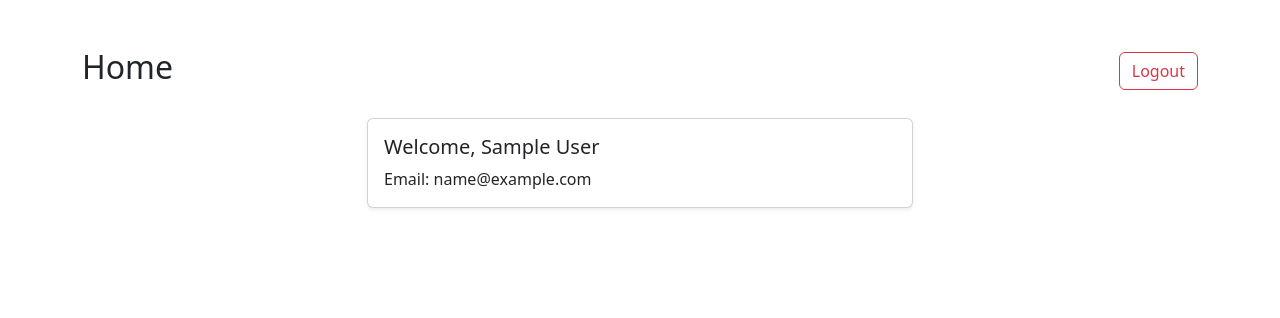
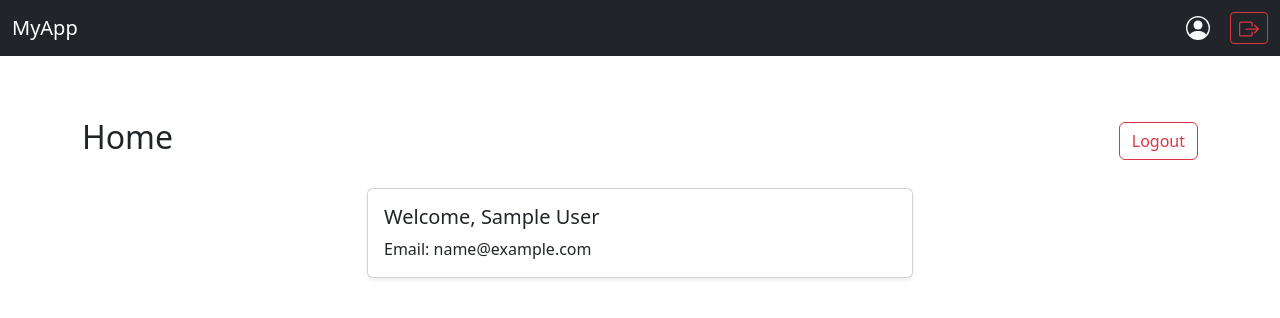
Before and after one commit to DianaFriptuleac/social-media-frontend, a React (Vite) app: page /home in a window 1280 px wide. Shown: the top 318 px of the page. Built offline with nearby package versions, Linux system fonts and the light colour scheme; sample sign-in values are in the browser's storage.

Commit message:
add AppNavbar

```diff
--- /dev/null
+++ b/src/Components/AppNavbar.tsx
@@ -0,0 +1,99 @@
+import { useNavigate } from "react-router-dom";
+import { useAppDispatch, useAppSelector } from "../store/hooks";
+import { useState } from "react";
+import { logout } from "../store/authSlice";
+import { Navbar, Container, Nav, Offcanvas, Button } from "react-bootstrap";
+import { BsPersonCircle, BsBoxArrowRight  } from "react-icons/bs";
+
+const AppNavbar = () => {
+  const dispatch = useAppDispatch();
+  const navigate = useNavigate();
+  const user = useAppSelector((state) => state.auth.user);
+
+  //Stato per aprire e chiudere il menu laterale
+  const [show, setShow] = useState(false);
+
+  const handleLogout = () => {
+    dispatch(logout());
+    navigate("/login");
+  };
+
+  const handleNavigate = (path: string) => {
+    navigate(path);
+    setShow(false); // chiudo il menu dopo il click
+  };
+
+  return (
+    <>
+      <Navbar
+        key="md"
+        bg="dark"
+        variant="dark"
+        expand="md"
+        className="mb-4"
+        fixed="top" // sempre in alto
+      >
+        <Container fluid>
+          {/* Brand / Home */}
+          <Navbar.Brand
+            style={{ cursor: "pointer" }}
+            onClick={() => handleNavigate("/")}
+          >
+            MyApp
+          </Navbar.Brand>
+
+          {/* Hamburger per offcanvas su mobile */}
+          <Navbar.Toggle
+            aria-controls="offcanvasNavbar"
+            onClick={() => setShow(true)}
+          />
+
+          {/* Parte destra: icona utente + logout (sempre visibile) */}
+          <div className="d-flex align-items-center ms-auto">
+            {user && (
+              <span
+                className="text-light me-3 d-flex align-items-center"
+                style={{ cursor: "pointer" }}
+                onClick={() => handleNavigate("/me")}
+              >
+                <BsPersonCircle size={24} className="me-1" />
+               {/*  <span className="d-none d-sm-inline">
+                  {user.name} {user.surname}
+                </span> */}
+              </span>
+            )}
+            <Button variant="outline-danger" size="sm" onClick={handleLogout}>
+               <BsBoxArrowRight size={20} />
+            </Button>
+          </div>
+        </Container>
+      </Navbar>
+
+      {/* Offcanvas = menu laterale (tendina da sinistra) */}
+      <Offcanvas
+        id="offcanvasNavbar"
+        aria-labelledby="offcanvasNavbarLabel"
+        placement="start"
+        show={show}
+        onHide={() => setShow(false)}
+      >
+        <Offcanvas.Header closeButton>
+          <Offcanvas.Title id="offcanvasNavbarLabel">Menu</Offcanvas.Title>
+        </Offcanvas.Header>
+        <Offcanvas.Body>
+          <Nav className="flex-column">
+            <Nav.Link onClick={() => handleNavigate("/")}>Home</Nav.Link>
+            <Nav.Link onClick={() => handleNavigate("/departments")}>
+              Departments
+            </Nav.Link>
+            <Nav.Link onClick={() => handleNavigate("/user")}>
+              My Profile
+            </Nav.Link>
+
+          </Nav>
+        </Offcanvas.Body>
+      </Offcanvas>
+    </>
+  );
+};
+export default AppNavbar;
--- a/src/routes/router.tsx
+++ b/src/routes/router.tsx
@@ -6,10 +6,17 @@ import type React from "react";
 import HomePage from "../Components/HomePage";
 import UserPage from "../Components/UserPage";
 import DepartmentsPage from "../Components/DepartmentsPage";
+import AppNavbar from "../Components/AppNavbar";
 
 const ProtectedLayout: React.FC = () => (
   <ProtectedRoute>
-    <Outlet />
+    <>
+    <AppNavbar/>
+    {/* Navbar fixed="top" - serve un padding */}
+      <div style={{ paddingTop: "70px" }}>
+        <Outlet />             {/* Qui si renderizza la pagina corrente */}
+      </div>
+    </>
   </ProtectedRoute>
 );
 
```
